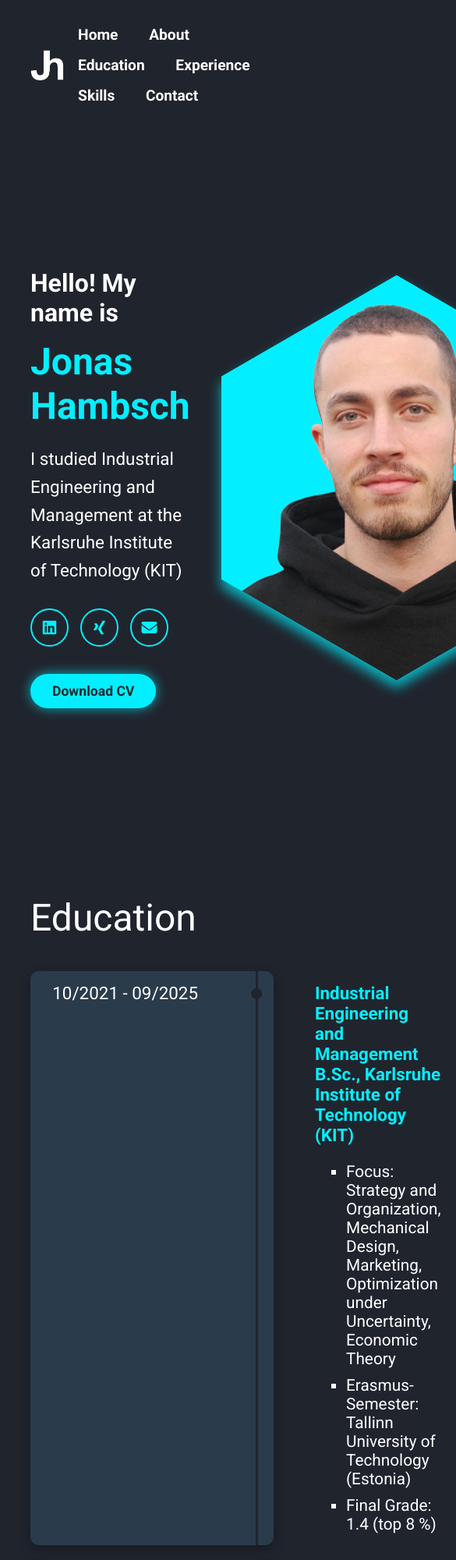
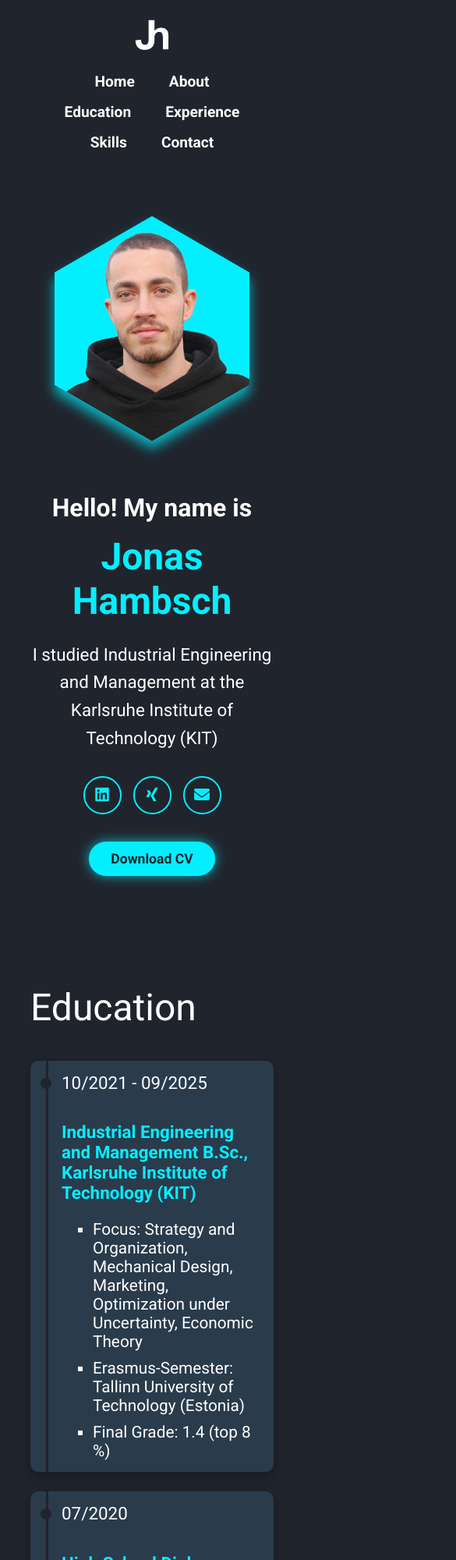
Before and after one commit to jonas-HB/Personal-Website, a plain HTML site: page index.html in a window 390 px wide. Shown: the top 2000 px of the page at 78% size, 585 px wide, since content can reach past the window. Drawn offline with Linux system fonts and the light colour scheme.

Commit message:
Adding of Media Queries

```diff
--- a/index.html
+++ b/index.html
@@ -138,7 +138,7 @@
         box-shadow: 0 0 25px rgba(2, 239, 255, 0.7);
       }
 
-      .porträt-container {
+      .portrait-container {
         justify-self: center;
         align-self: center;
       }
@@ -480,6 +480,99 @@
         padding-top: 50px;
         padding-bottom: 60px;
       }
+
+      @media (max-width: 900px) {
+
+        .main-header {
+          flex-direction: column;
+          gap: 20px;
+        }
+
+        .main-nav {
+          display: flex;
+          flex-wrap: wrap;
+          justify-content: center;
+        }
+
+        .main-nav a {
+          margin: 0 10px;
+        }
+
+        .about {
+          grid-template-columns: 1fr;
+          padding: 50px 10%;
+        }
+
+        .portrait-container {
+          order: -1;
+        }
+
+        .about-text-container {
+          text-align: center;
+        }
+
+        .icons {
+          justify-content: center;
+        }
+
+        .hexagon-shadow-host {
+          width: 300px;
+          height: calc(300px * 1.1547);
+        }
+
+        .education-item,
+        .experience-item {
+          grid-template-columns: 1fr;
+          gap: 15px;
+          padding-left: 40px;
+        }
+
+        .education-date p,
+        .experience-date p {
+          text-align: left;
+        }
+
+        .education-item::before,
+        .experience-item::before {
+          left: 20px;
+        }
+
+        .education-item::after,
+        .experience-item::after {
+          left: 20px;
+        }
+
+        .skills-grid {
+          grid-template-columns: repeat(2, 1fr);
+        }
+
+        .name-row {
+          grid-template-columns: 1fr;
+        }
+
+        .footer-icons-container {
+          flex-direction: column;
+          gap: 40px;
+        }
+
+        .footer-nav {
+          flex-direction: column;
+          gap: 20px;
+          text-align: center;
+        }
+      }
+
+      @media (max-width: 500px) {
+
+        .skills-grid {
+          grid-template-columns: 1fr;
+        }
+
+        .hexagon-shadow-host {
+          width: 250px;
+          height: calc(250px * 1.1547);
+        }
+      }
     </style>
   </head>
 
@@ -535,7 +628,7 @@
         </div>
       </div>
 
-      <div class="porträt-container">
+      <div class="portrait-container">
         <div class="hexagon-shadow-host">
           <div class="hexagon-wrapper">
             <img src="/img/Portrait.png" alt="Porträt Jonas Hambsch" />
```
